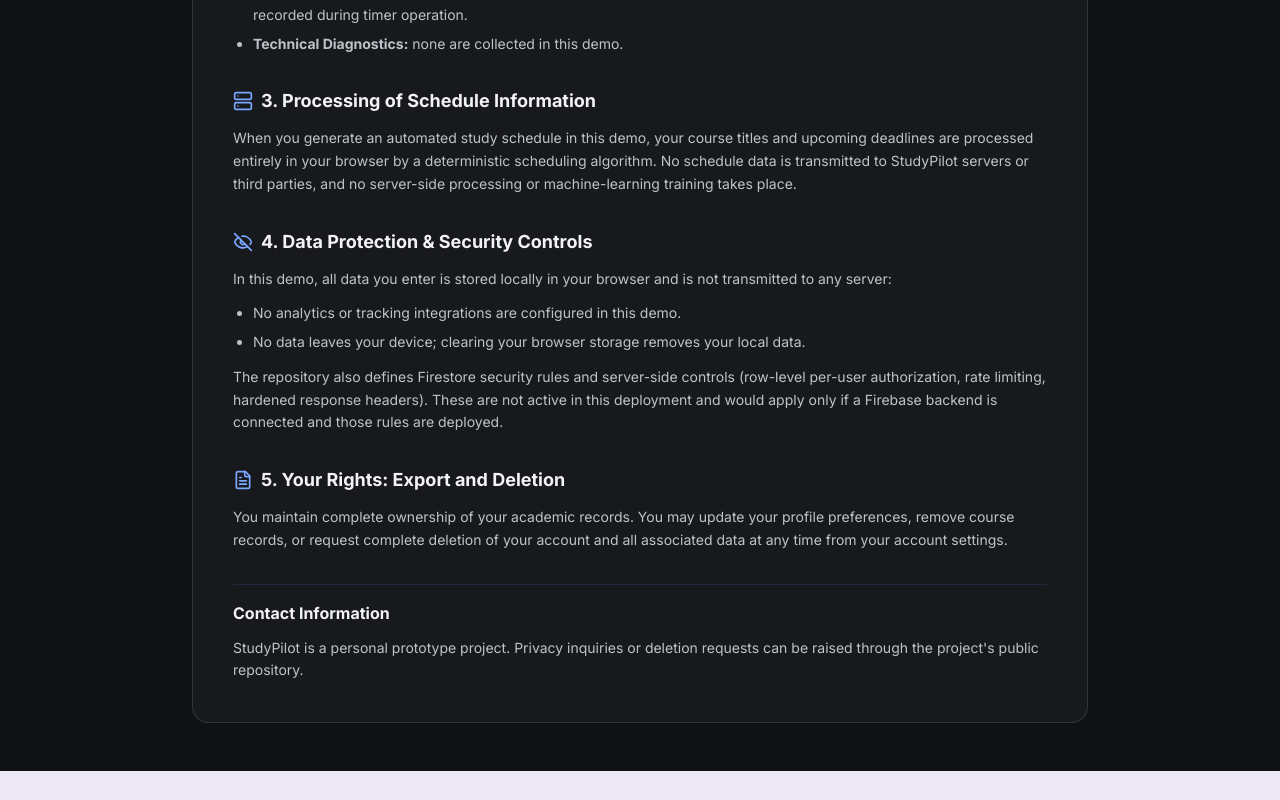
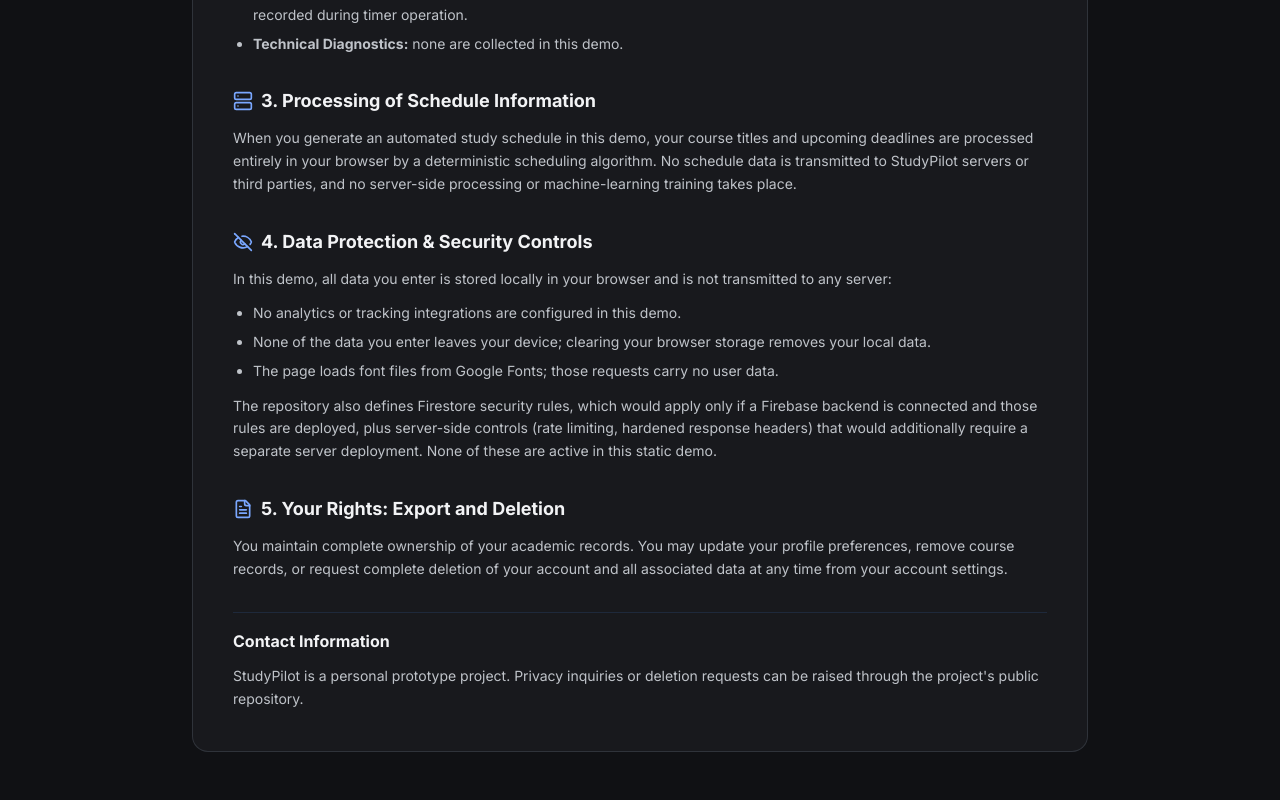
Before and after one commit to KhuranaCode/Studypilot, a React (Vite) app: page /privacy in a window 1280 px wide. Shown: the part 747-1547 px from the top of the page. Before the commit the page ends 1518 px from the top, so only its background shows below. Built offline with nearby package versions, Linux system fonts and the light colour scheme; no server answers.

Commit message:
Privacy: correct activation conditions for repo-defined controls
Clarified data handling and security information in PrivacyPage.

```diff
--- a/src/pages/PrivacyPage.tsx
+++ b/src/pages/PrivacyPage.tsx
@@ -121,13 +121,14 @@ export const PrivacyPage: React.FC = () => {
             </p>
             <ul className="list-disc pl-5 space-y-1.5">
               <li>No analytics or tracking integrations are configured in this demo.</li>
-              <li>No data leaves your device; clearing your browser storage removes your local data.</li>
+              <li>None of the data you enter leaves your device; clearing your browser storage removes your local data.</li>
+              <li>The page loads font files from Google Fonts; those requests carry no user data.</li>
             </ul>
             <p>
-              The repository also defines Firestore security rules and server-side controls
-              (row-level per-user authorization, rate limiting, hardened response headers). These
-              are not active in this deployment and would apply only if a Firebase backend is
-              connected and those rules are deployed.
+              The repository also defines Firestore security rules, which would apply only if a
+              Firebase backend is connected and those rules are deployed, plus server-side controls
+              (rate limiting, hardened response headers) that would additionally require a separate
+              server deployment. None of these are active in this static demo.
             </p>
           </section>
 
```
